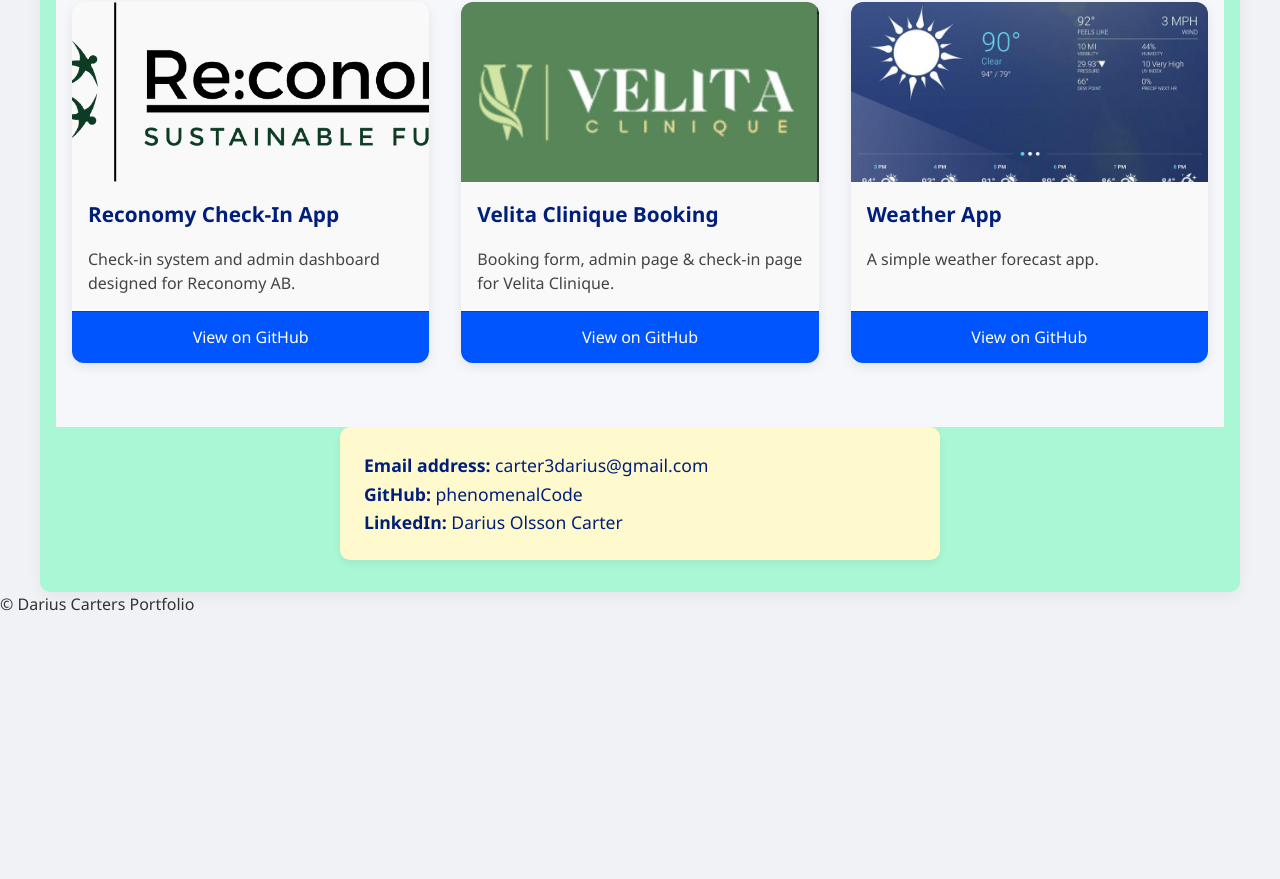
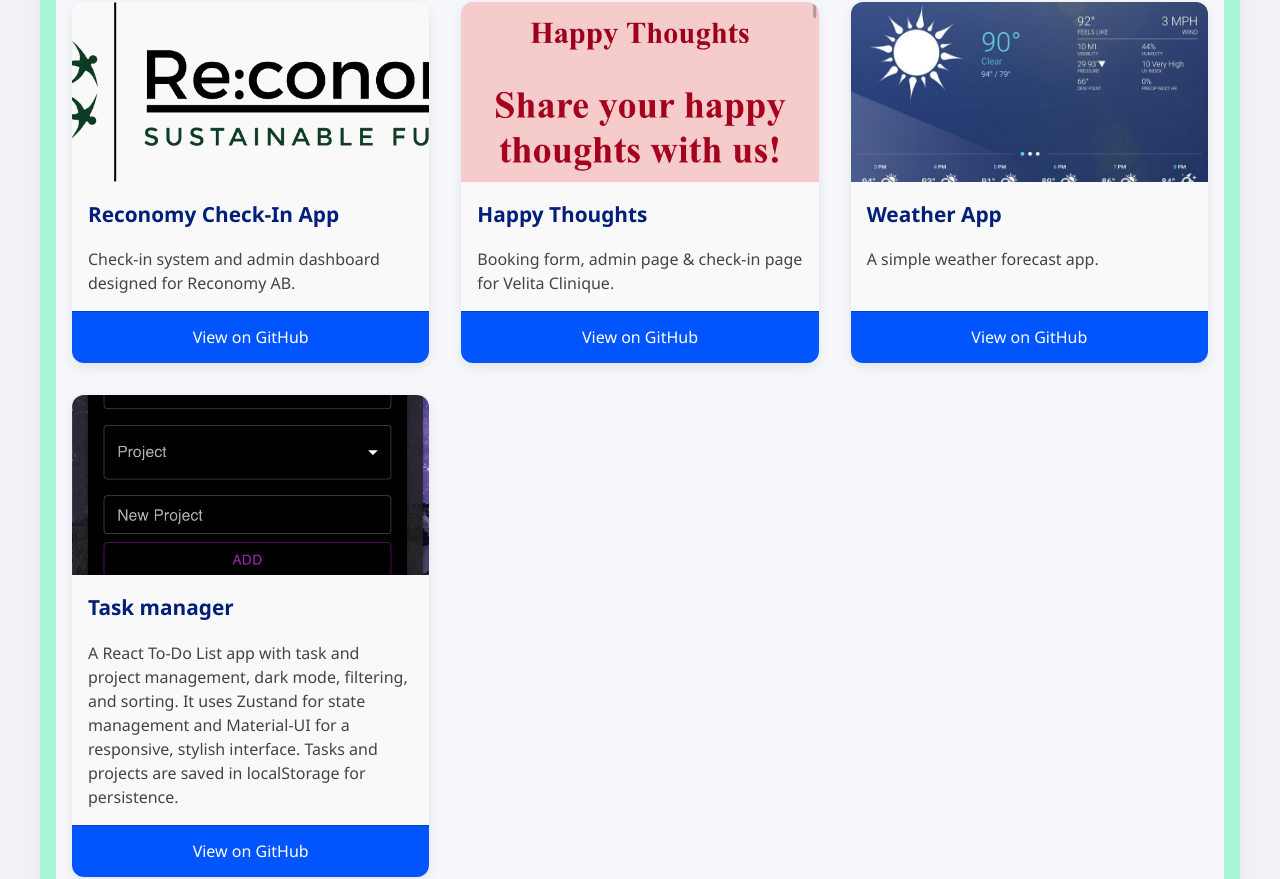
Before and after one commit to phenomenalCode/react_portfolio, a React (Vite) app: page / in a window 1280 px wide. Shown: the part 2316-3195 px from the top of the page. Before the commit the page ends 2934 px from the top, so only its background shows below. Built offline with nearby package versions, Linux system fonts and the light colour scheme.

Commit message:
added new projects

```diff
--- a/src/projects.jsx
+++ b/src/projects.jsx
@@ -1,8 +1,9 @@
 import React from 'react';
 
 import img1 from './images/reconomy-logo.png';
-import img2 from './images/unnamed.jpg';
+import img2 from './images/IMG_3828.jpeg';
 import img3 from './images/weatherapps-android-1weather-5b751ae9c9e77c0057fc06d5.jpg';
+import img4 from './images/IMG_3849.jpeg';
 export const projectData = [
   {
     id: 1,
@@ -13,17 +14,24 @@
   },
   {
     id: 2,
-    title: 'Velita Clinique Booking',
+    title: 'Happy Thoughts',
     description: 'Booking form, admin page & check-in page for Velita Clinique.',
     img: img2,
-    github: 'https://github.com/your-username/velita-clinique',
+    github: 'https://github.com/phenomenalCode/js-project-happy-thoughts/tree/happywbackend',
   },
   {
     id: 3,
     title: 'Weather App',
     description: 'A simple weather forecast app.',
     img: img3,
-    github: 'https://github.com/your-username/weather-app',
+    github: 'https://github.com/phenomenalCode/weather-app',
+  },
+  {
+    id: 4,
+    title: 'Task manager',
+    description: 'A React To-Do List app with task and project management, dark mode, filtering, and sorting. It uses Zustand for state management and Material-UI for a responsive, stylish interface. Tasks and projects are saved in localStorage for persistence.',
+    img: img4,
+    github: 'https://github.com/phenomenalCode/to-do-list-app',
   },
 ];
 
```
Also changed, not shown: src/images/IMG_3828.jpeg (added), src/images/IMG_3849.jpeg (added).
